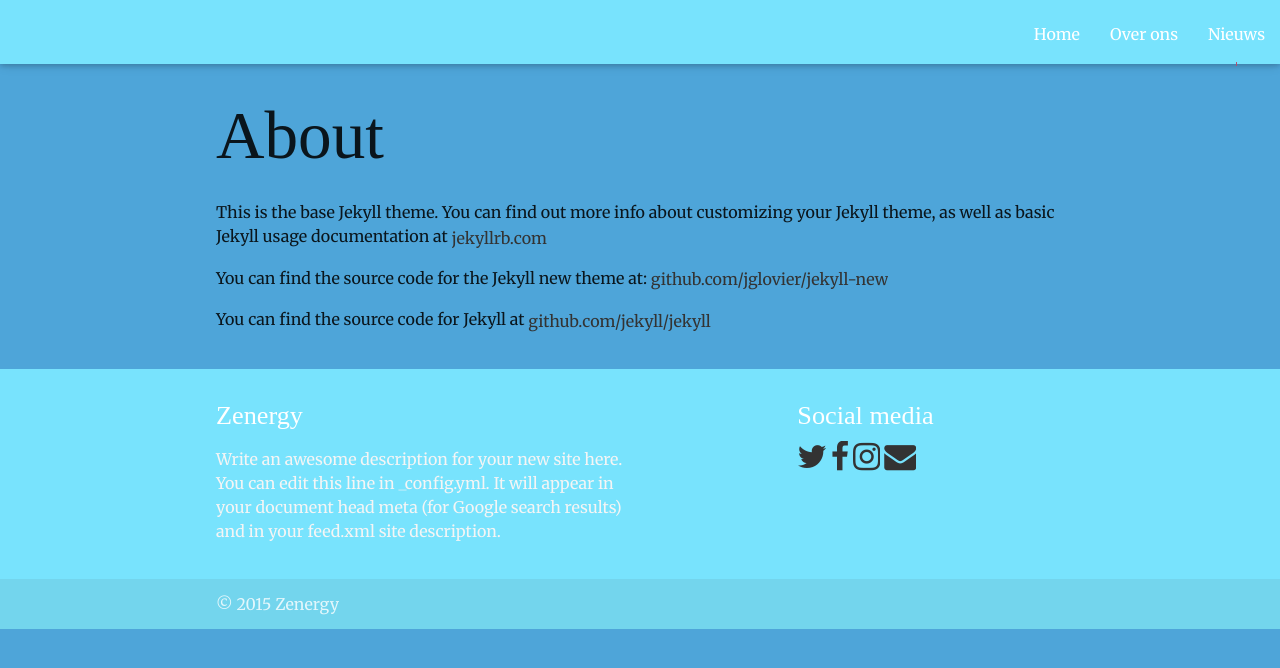
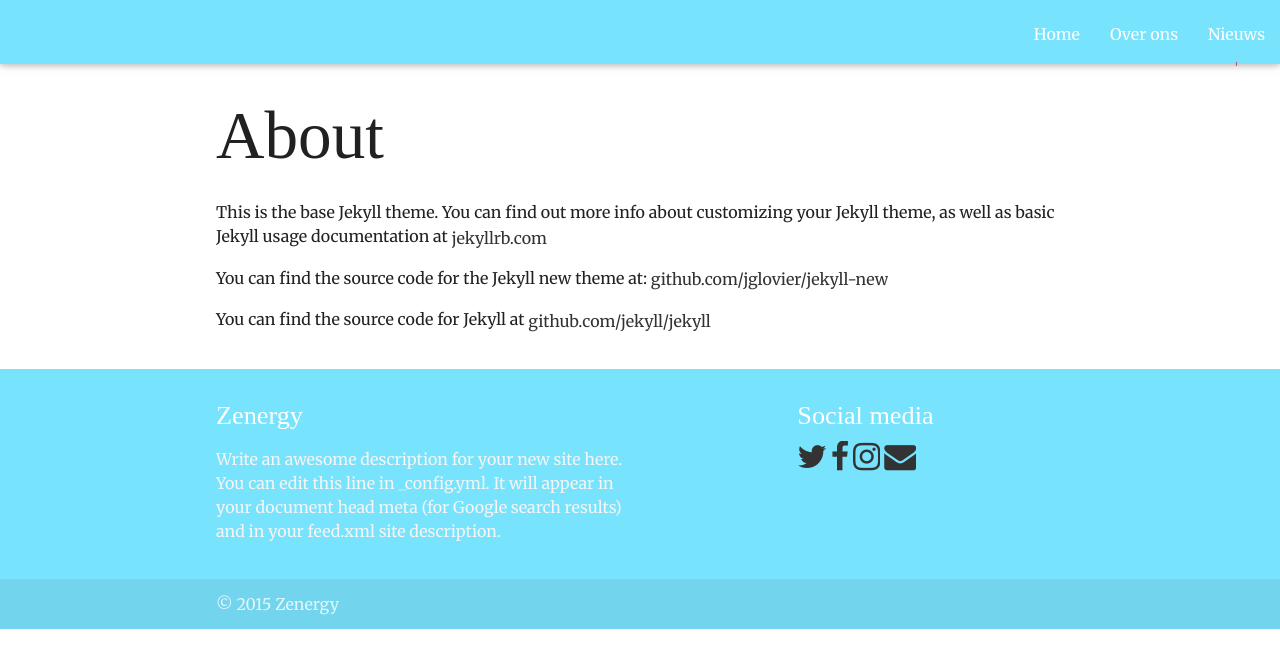
Before and after one commit to jasperwr/zenergy.jasperwr.github.io, a Jekyll site: the page built from about.md, in a window 1280 px wide. Shown: the top 668 px of the page. Built offline with Jekyll 4.4.1, drawn with Linux system fonts in a browser that asks for light colours; nearby versions of some CDN libraries.

Commit message:
Update main.scss

```diff
--- a/css/main.scss
+++ b/css/main.scss
@@ -5,7 +5,7 @@
 @import "color";
 
 body {
-    background: $shakespeare;
+    background: #fff;
 }
 
 a {
```
